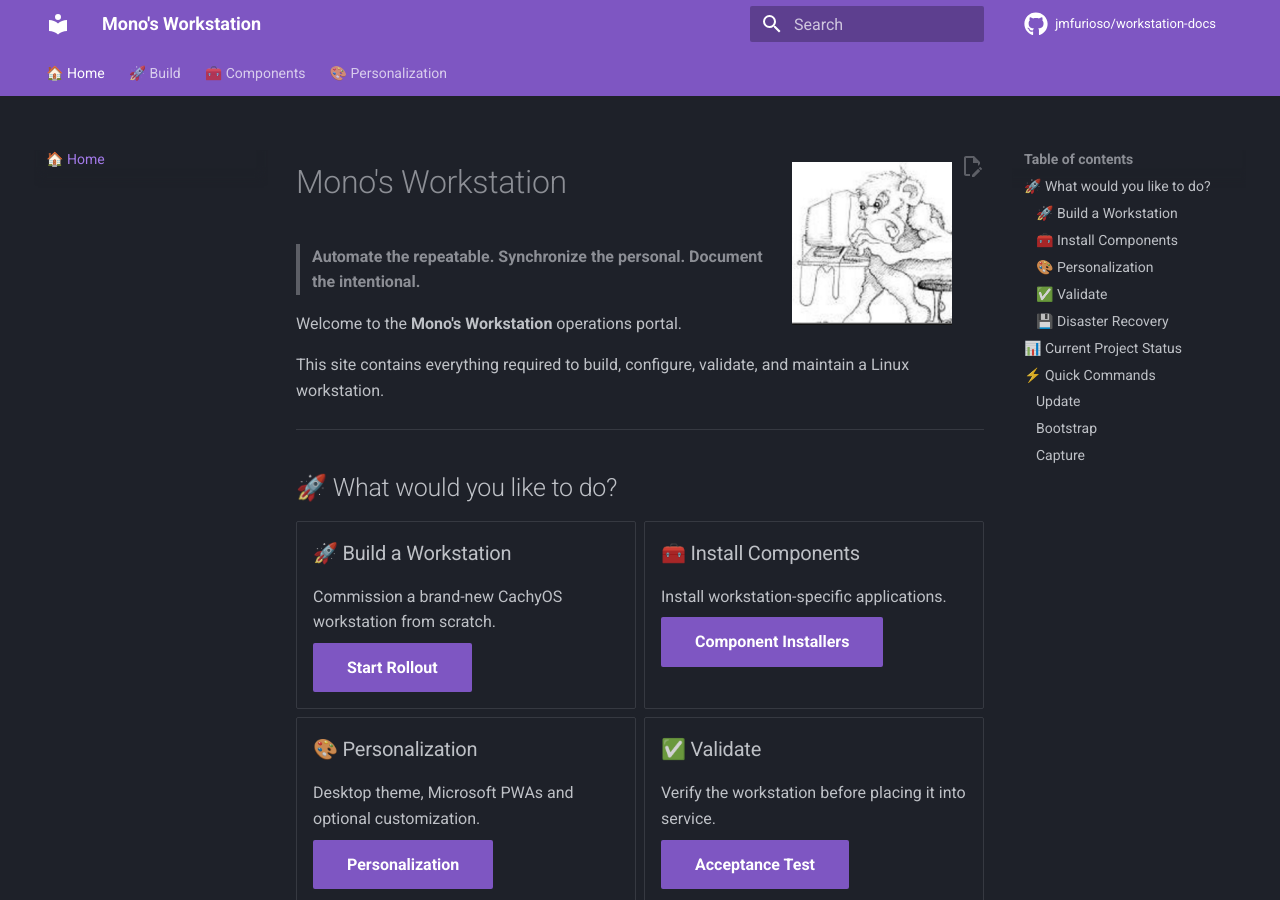
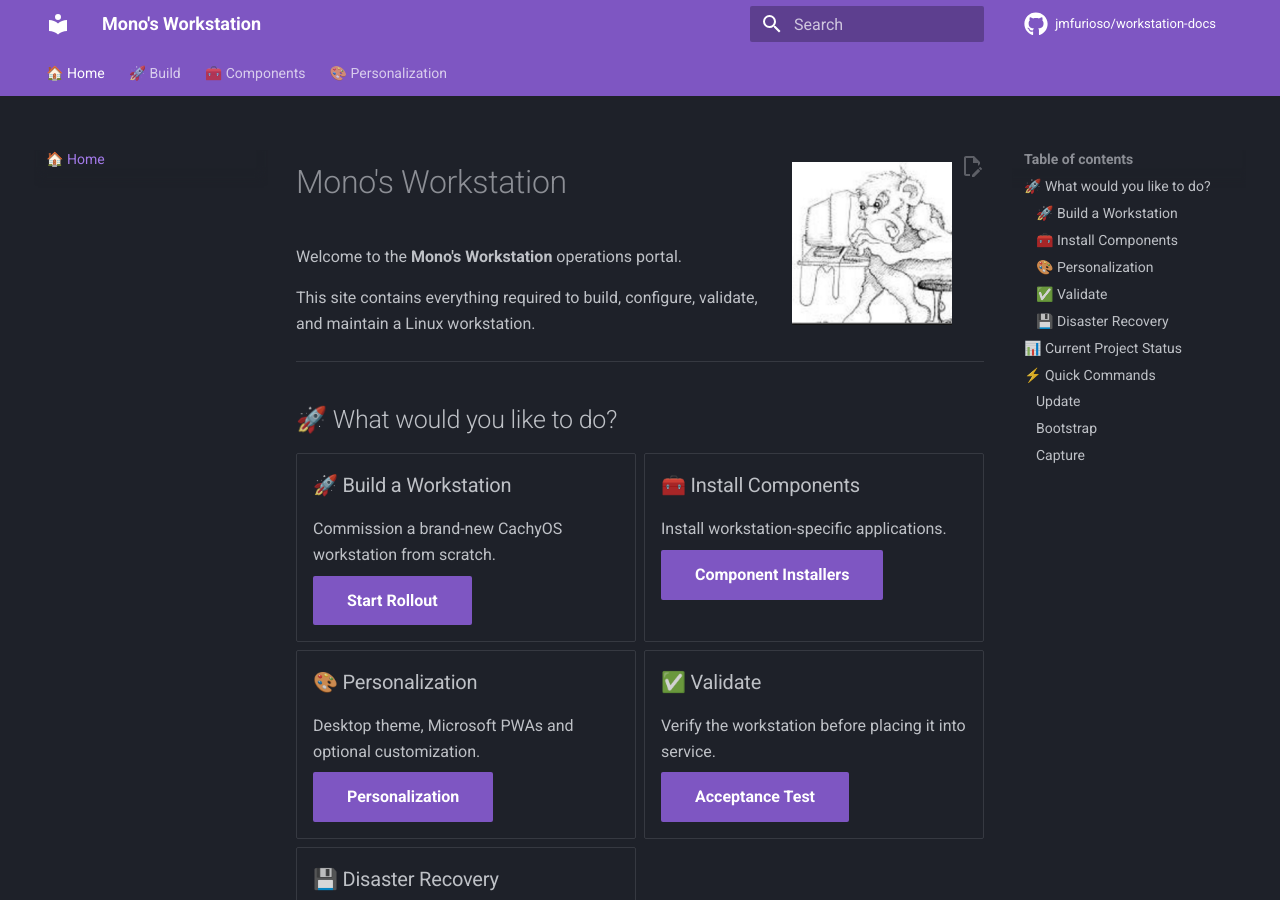
Before and after one commit to jmfurioso/workstation-docs, an MkDocs documentation site: the page built from docs/index.md, in a window 1280 px wide and 900 px high. Built offline with MkDocs 1.6.1 and Material for MkDocs 9.7.7, drawn with Linux system fonts in a browser that asks for light colours; comment, search, counter and statistics services are not loaded.

Commit message:
Remove homepage slogan

```diff
--- a/docs/index.md
+++ b/docs/index.md
@@ -2,7 +2,6 @@
 
 # Mono's Workstation
 
-> **Automate the repeatable. Synchronize the personal. Document the intentional.**
 
 Welcome to the **Mono's Workstation** operations portal.
 
```
